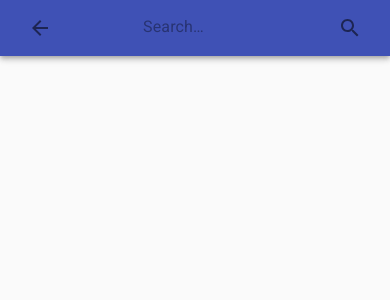
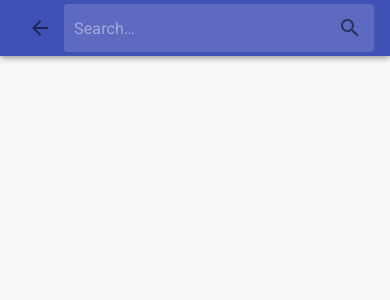
Before and after one commit to Bruno-Fernando/MeAcha, a React (Create React App) app in the folder client/: page /search in a window 390 px wide. Shown: the top 300 px of the page. Built offline with nearby package versions, Linux system fonts and the light colour scheme.

Commit message:
Atualizando styles nos componentes Back, DeskNav (agora sem um bug na barra de pesquisa), Home e Search

```diff
--- a/client/src/components/DeskNav/styles.js
+++ b/client/src/components/DeskNav/styles.js
@@ -3,6 +3,8 @@ import { makeStyles, fade } from "@material-ui/core/styles";
 export default makeStyles(theme => ({
   search: {
     position: "relative",
+    display: "flex",
+    justifyContent: "space-between",
     borderRadius: theme.shape.borderRadius,
     backgroundColor: fade(theme.palette.common.white, 0.15),
     "&:hover": {
--- a/client/src/components/Home/styles.js
+++ b/client/src/components/Home/styles.js
@@ -1,28 +1,10 @@
 import { makeStyles } from "@material-ui/core/styles";
 
 export default makeStyles(theme => ({
-  root: {
-    display: "flex"
-  },
   menuButton: {
     marginRight: theme.spacing(2),
     [theme.breakpoints.up("sm")]: {
       display: "none"
     }
-  },
-  drawerPaper: {
-    width: 240
-  },
-  toolBar: {
-    display: "flex",
-    justifyContent: "space-between"
-  },
-  logoContainer: {
-    display: "flex",
-    alignItems: "center"
-  },
-  logo: {
-    textDecoration: "none",
-    color: "#ffff"
   }
 }));
--- a/client/src/components/Search/styles.js
+++ b/client/src/components/Search/styles.js
@@ -1,28 +1,32 @@
-import { makeStyles } from "@material-ui/core/styles";
+import { makeStyles, fade } from "@material-ui/core/styles";
 
 export default makeStyles(theme => ({
-  root: {
-    display: "flex"
-  },
-  menuButton: {
-    marginRight: theme.spacing(2),
+  search: {
+    display: "flex",
+    justifyContent: "space-between",
+    position: "relative",
+    borderRadius: theme.shape.borderRadius,
+    backgroundColor: fade(theme.palette.common.white, 0.15),
+    "&:hover": {
+      backgroundColor: fade(theme.palette.common.white, 0.25)
+    },
+    marginLeft: 0,
+    width: "100%",
     [theme.breakpoints.up("sm")]: {
-      display: "none"
+      marginLeft: theme.spacing(3),
+      width: "auto"
     }
   },
-  drawerPaper: {
-    width: 240
+  inputRoot: {
+    color: "inherit"
   },
-  toolBar: {
-    display: "flex",
-    justifyContent: "space-between"
+  inputInput: {
+    padding: theme.spacing(1, 1, 1, 0),
+    paddingLeft: "10px",
+    transition: theme.transitions.create("width"),
+    width: "100%",
+    [theme.breakpoints.up("md")]: {
+      width: "20ch"
+    }
   },
-  logoContainer: {
-    display: "flex",
-    alignItems: "center"
-  },
-  logo: {
-    textDecoration: "none",
-    color: "#ffff"
-  }
 }));
```
Also changed, not shown: client/src/components/Back/styles.js (+1 -24 lines).
